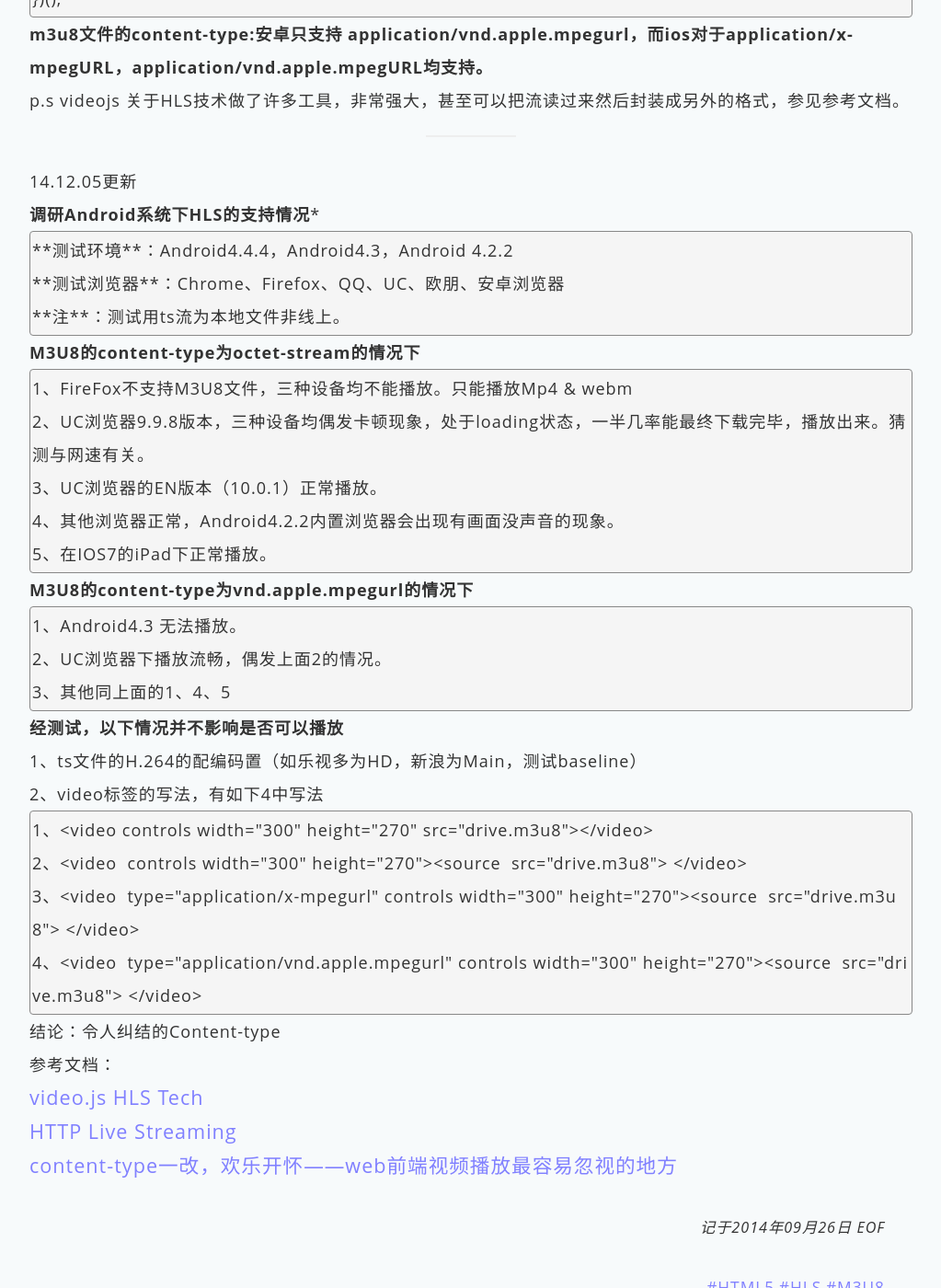
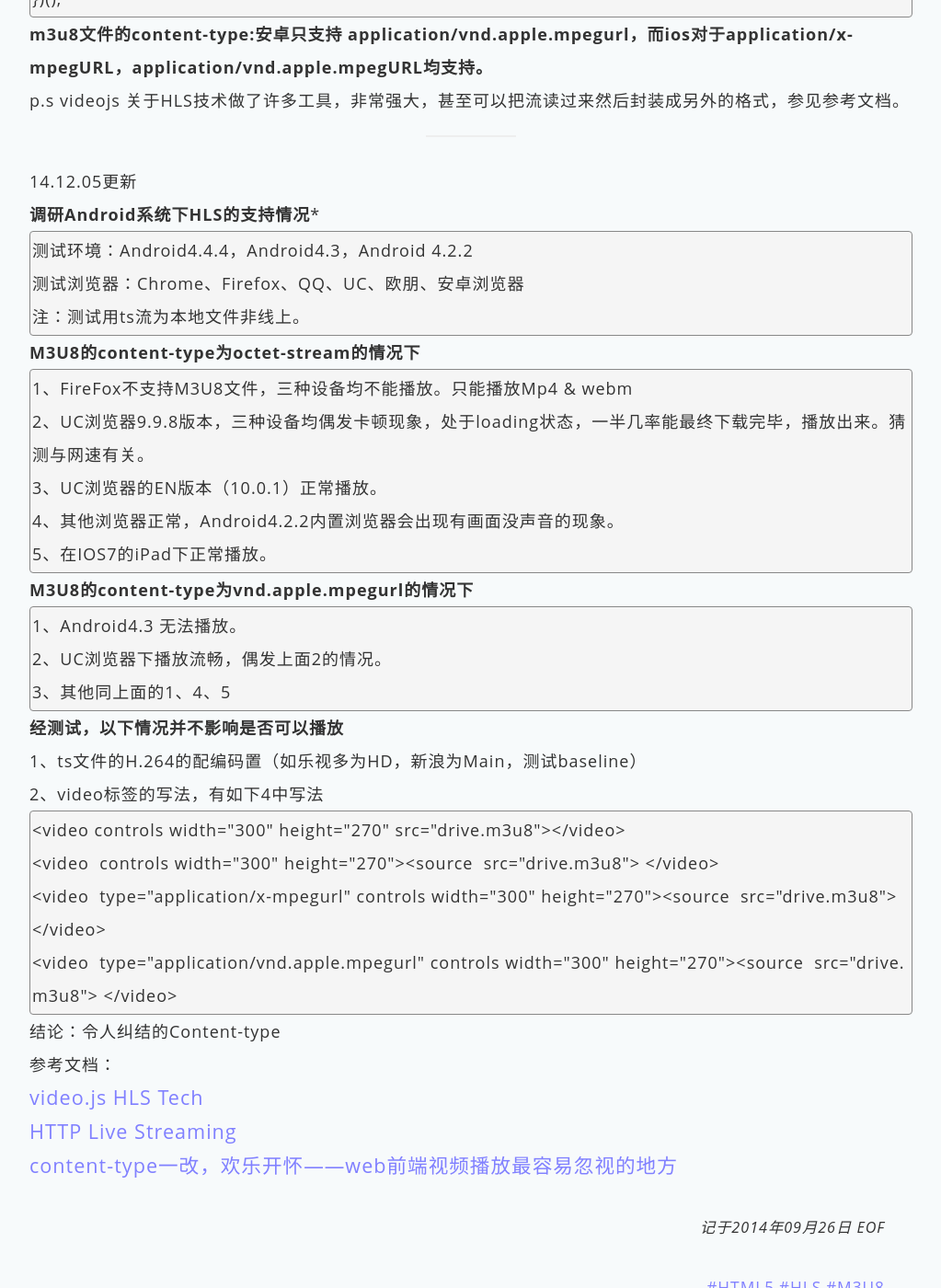
Before and after one commit to mayloveless/wanglingfei.github.com, a Jekyll site: the page built from _posts/techNote/2014-09-26-hls.md, in a window 1280 px wide and 1400 px high, scrolled down 863 px. Shown: the whole window at 92% size, without its empty margins (128-1151 px from the left). Built offline with Jekyll 4.4.1, drawn with Linux system fonts in a browser that asks for light colours; nearby versions of some CDN libraries; library files that are not in the unit come from our copies; Markdown is read by kramdown in place of the engine named in the settings.

Commit message:
hls update

```diff
--- a/_posts/techNote/2014-09-26-hls.md
+++ b/_posts/techNote/2014-09-26-hls.md
@@ -36,9 +36,9 @@ p.s videojs 关于HLS技术做了许多工具，非常强大，甚至可以把
 
 **调研Android系统下HLS的支持情况***
 
-    **测试环境**：Android4.4.4，Android4.3，Android 4.2.2
-    **测试浏览器**：Chrome、Firefox、QQ、UC、欧朋、安卓浏览器
-    **注**：测试用ts流为本地文件非线上。
+    测试环境：Android4.4.4，Android4.3，Android 4.2.2
+    测试浏览器：Chrome、Firefox、QQ、UC、欧朋、安卓浏览器
+    注：测试用ts流为本地文件非线上。
 
 **M3U8的content-type为octet-stream的情况下**
 
@@ -60,10 +60,10 @@ p.s videojs 关于HLS技术做了许多工具，非常强大，甚至可以把
 
 2、video标签的写法，有如下4中写法
 
-    1、<video controls width="300" height="270" src="drive.m3u8"></video>
-    2、<video  controls width="300" height="270"><source  src="drive.m3u8"> </video>
-    3、<video  type="application/x-mpegurl" controls width="300" height="270"><source  src="drive.m3u8"> </video>
-    4、<video  type="application/vnd.apple.mpegurl" controls width="300" height="270"><source  src="drive.m3u8"> </video>
+    <video controls width="300" height="270" src="drive.m3u8"></video>
+    <video  controls width="300" height="270"><source  src="drive.m3u8"> </video>
+    <video  type="application/x-mpegurl" controls width="300" height="270"><source  src="drive.m3u8"> </video>
+    <video  type="application/vnd.apple.mpegurl" controls width="300" height="270"><source  src="drive.m3u8"> </video>
 
 
 结论：令人纠结的Content-type
```
